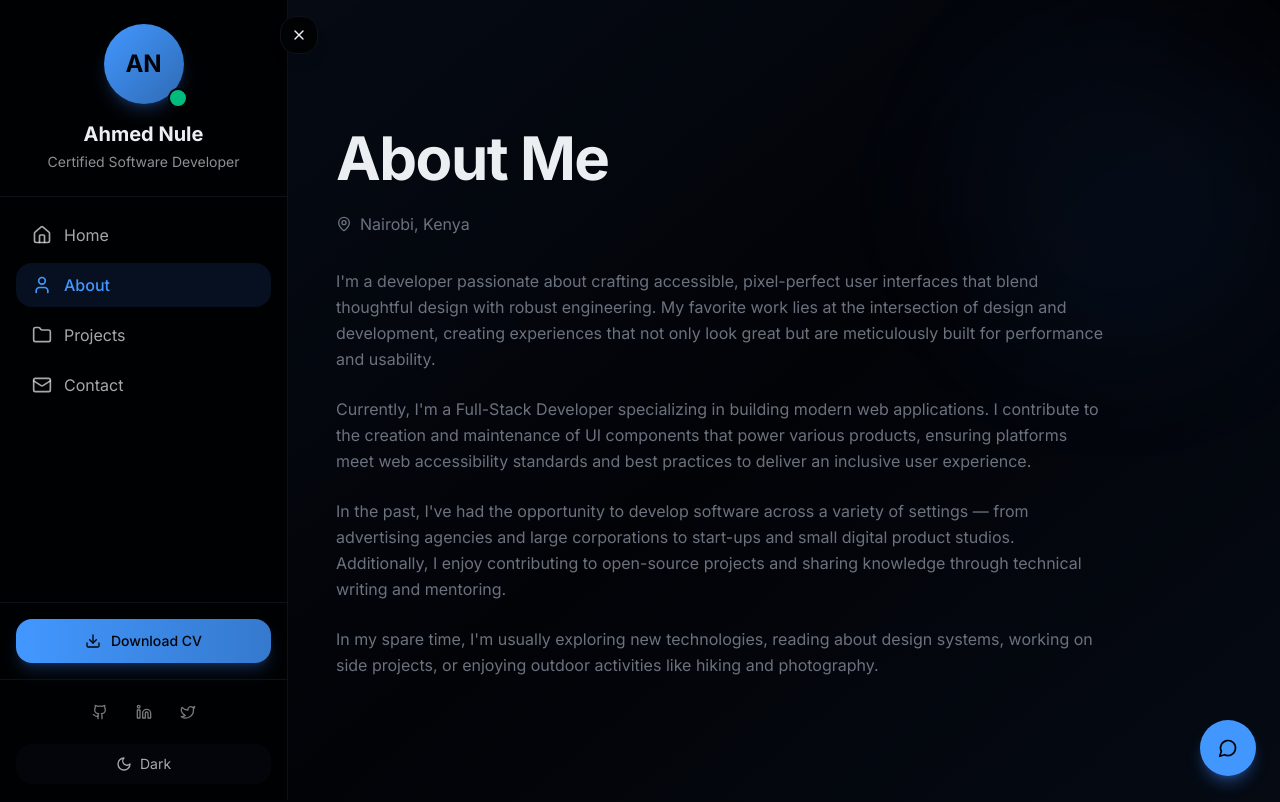
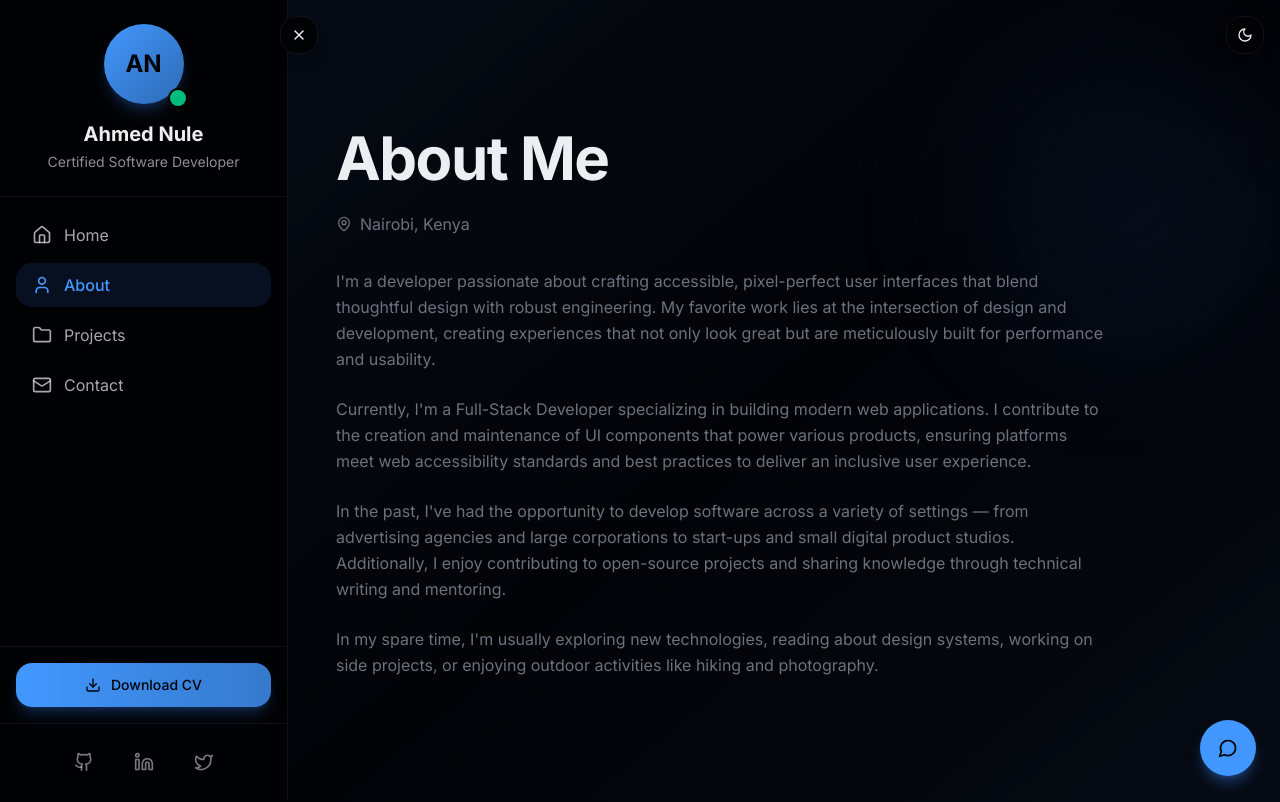
Before and after one commit to ahmednule/ahmednule, a Next.js app: page /about in a window 1280 px wide. Shown: the top 802 px of the page. Built offline with nearby package versions, Linux system fonts and the light colour scheme.

Commit message:
refactored: moved the theme togler and placed it at the top for a better ux

```diff
--- a/components/layout-content.tsx
+++ b/components/layout-content.tsx
@@ -6,6 +6,29 @@ import { AnimatePresence, motion } from 'framer-motion'
 import { Sidebar } from '@/components/sidebar'
 import { ScrollProgress } from '@/components/scroll-progress'
 import { cn } from '@/lib/utils'
+import { useTheme } from '@/components/theme-provider'
+import { Sun, Moon } from 'lucide-react'
+
+function ThemeToggle() {
+  const { theme, setTheme, resolvedTheme } = useTheme()
+  const cycleTheme = () => {
+    if (theme === "light") setTheme("dark")
+    else if (theme === "dark") setTheme("system")
+    else setTheme("light")
+  }
+  const ThemeIcon = resolvedTheme === "dark" ? Moon : Sun
+  const themeLabel = theme === "system" ? "System" : theme === "dark" ? "Dark" : "Light"
+
+  return (
+    <button
+      onClick={cycleTheme}
+      className="fixed top-4 right-4 z-50 p-2.5 rounded-xl bg-sidebar border border-sidebar-border text-sidebar-foreground shadow-lg hover:bg-sidebar-accent transition-all duration-300"
+      aria-label={`Switch theme (current: ${themeLabel})`}
+    >
+      <ThemeIcon className="w-4 h-4" />
+    </button>
+  )
+}
 
 export function LayoutContent({ children }: { children: React.ReactNode }) {
   const [sidebarCollapsed, setSidebarCollapsed] = useState(false)
@@ -15,6 +38,7 @@ export function LayoutContent({ children }: { children: React.ReactNode }) {
     <div className="flex min-h-screen">
       <ScrollProgress />
       <Sidebar onCollapsedChange={setSidebarCollapsed} />
+      <ThemeToggle />
       <main className={cn(
         "flex-1 transition-all duration-300",
         sidebarCollapsed ? "lg:ml-0" : "lg:ml-72"
--- a/components/sidebar.tsx
+++ b/components/sidebar.tsx
@@ -158,29 +158,20 @@ export function Sidebar({ onCollapsedChange }: { onCollapsedChange?: (collapsed:
         </div>
 
         <div className="p-4 border-t border-sidebar-border">
-          <div className="flex items-center justify-center gap-3 mb-4">
+          <div className="flex items-center justify-center gap-4">
             {socials.map((social) => (
               <a
                 key={social.name}
                 href={social.href}
                 target="_blank"
                 rel="noopener noreferrer"
-                className="p-2 rounded-lg text-sidebar-foreground/50 hover:text-sidebar-primary hover:bg-sidebar-accent/50 transition-colors"
+                className="p-3 rounded-xl text-sidebar-foreground/50 hover:text-sidebar-primary hover:bg-sidebar-accent/50 transition-colors"
                 aria-label={social.name}
               >
-                <social.icon className="w-4 h-4" />
+                <social.icon className="w-5 h-5" />
               </a>
             ))}
           </div>
-
-          <button
-            onClick={cycleTheme}
-            className="w-full flex items-center justify-center gap-2 px-4 py-2.5 rounded-xl bg-sidebar-accent/50 text-sidebar-foreground/70 hover:bg-sidebar-accent hover:text-sidebar-foreground transition-colors text-sm"
-            aria-label={`Switch theme (current: ${themeLabel})`}
-          >
-            <ThemeIcon className="w-4 h-4" />
-            <span>{themeLabel}</span>
-          </button>
         </div>
       </aside>
 
```
